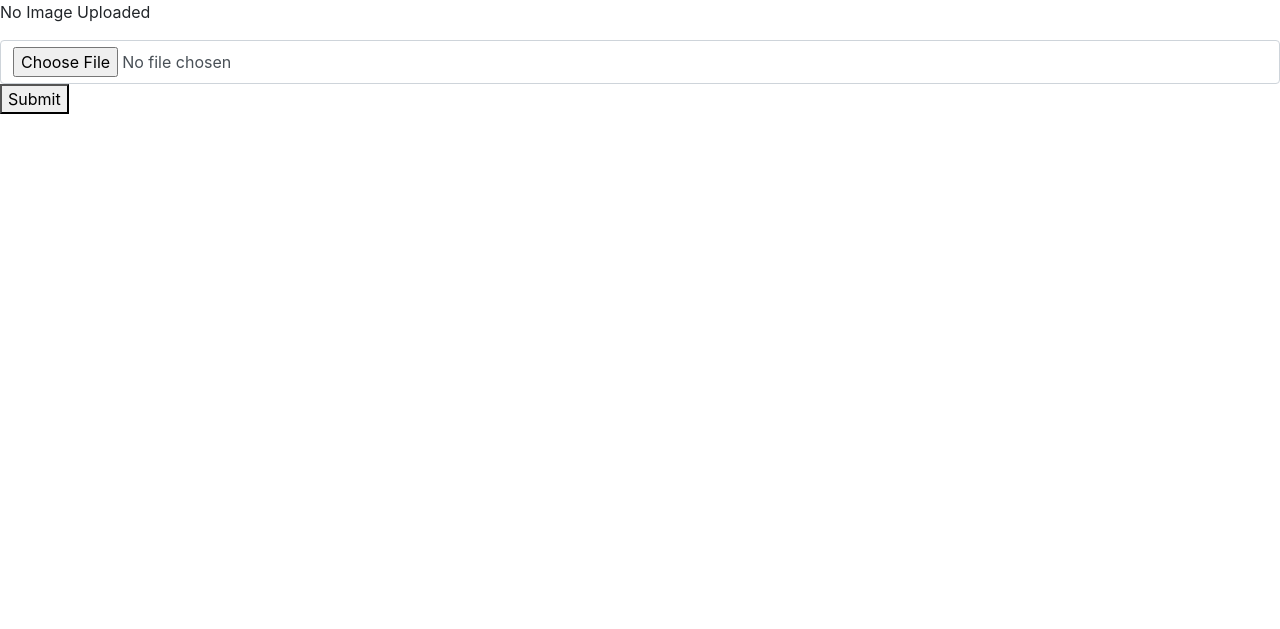
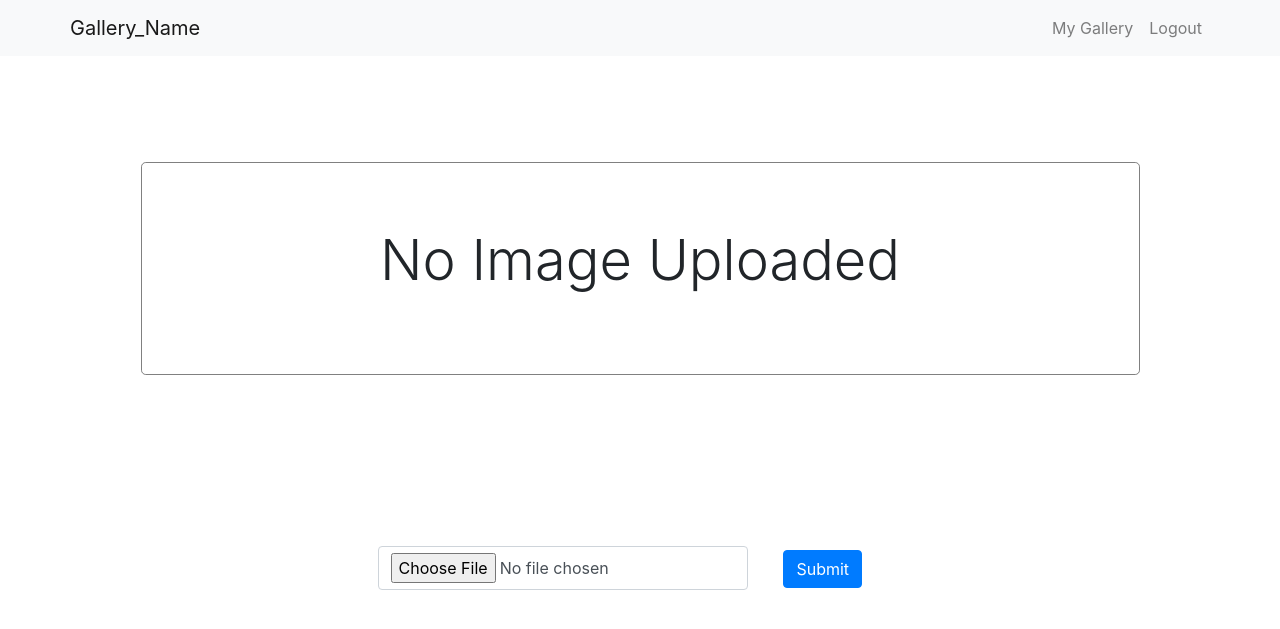
Before and after one commit to jishant07/workshop_files, a PHP site: page /profile.php in a window 1280 px wide. Shown: the top 629 px of the page. Run offline with PHP 8.4, Linux system fonts and the light colour scheme; a user stored in the database is signed in; data comes from the database, SQL or seed files in the repository.

Commit message:
Add files via upload

```diff
--- a/profile.php
+++ b/profile.php
@@ -6,6 +6,39 @@
 	<link rel="stylesheet" href="https://maxcdn.bootstrapcdn.com/bootstrap/4.0.0/css/bootstrap.min.css" integrity="sha384-Gn5384xqQ1aoWXA+058RXPxPg6fy4IWvTNh0E263XmFcJlSAwiGgFAW/dAiS6JXm" crossorigin="anonymous">
 </head>
 <body>
+	<nav class="navbar navbar-expand navbar-light bg-light">
+		<div class="container">
+	 		<a class="navbar-brand" href="template.php">Gallery_Name</a>
+	 		<ul class="navbar-nav">
+	 			<?php
+	 				if (isset($_SESSION['is_logged_in']) && $_SESSION['is_logged_in'])
+	 				{
+	 					?>
+	 					<li class="nav-item">
+	 						<a href="profile.php" class="nav-link">My Gallery</a>
+	 					</li>
+	 					<li class="nav-item">
+	 						<a href="logout.php" class="nav-link" id="SignUP">Logout</a>
+	 					</li>
+	 					<?php
+	 				}
+	 				else
+	 				{
+	 					?>
+	 					<li class="nav-item">
+	 						<a href="#" class="nav-link" id="LogIN"><i class="fab fa-adn"></i>LogIN</a>
+	 					</li>
+	 					<li class="nav-item">
+	 						<a href="#" class="nav-link" id="SignUP"><i class="fas fa-user-plus"></i>SignUP</a>
+	 					</li>
+	 					<?php
+	 				}
+	 			?>
+	 		</ul>
+	 	</div>
+	</nav>
+	<div class="container" style="margin: 50px auto;">
+		<div class="row">
 			<?php
 			if(isset($_SESSION['file_error']) && $_SESSION['file_error'])
 			{
@@ -27,8 +60,10 @@
 				while($row = $result->fetch_assoc())
 				{
 					?>
-				<div class="container">
-					<img src="<?php echo $row['image_link']; ?>" width="100%" height="300px">
+					<div class="col-lg-4 col-md-6" style="margin-top: 20px;">
+						<div class="img-thumbnail">
+							<img src="<?php echo $row['image_link']; ?>" width="100%">
+						</div>
 					</div>
 					<?php
 				}
@@ -36,13 +71,28 @@
 			else
 			{
 				?>
-			<p>No Image Uploaded</p>
+				<div class="container">
+					<div class="jumbotron" style="margin: 5%; background-color: white; border: 1px solid grey; ">
+						<p class="display-4" style="text-align: center;">No Image Uploaded</p>
+					</div>
+				</div>
+
 				<?php
 			}
 		?>
+		</div>
 		<form action="add_photo.php" method="POST" enctype="multipart/form-data" class="form-group">
-		<input type="file" name="image_to_upload" required class="form-control">
-		<button>Submit</button>
+			<div class="container" style="width: 50%; margin-top: 100px;">
+				<div style="display: inline-block;">
+					<input type="file" name="image_to_upload" required class="form-control" width="500px">
+				</div>
+				<div style="display: inline-block;">
+					<button class="btn btn-primary" style="margin: 20px 40%;">Submit</button>
+				</div>
+
+			</div>
 		</form>
+	</div>
+
 </body>
 </html>
```
Also changed, not shown: template.php (+75 -23 lines). Lines whose indentation alone changed are shown as unchanged.
